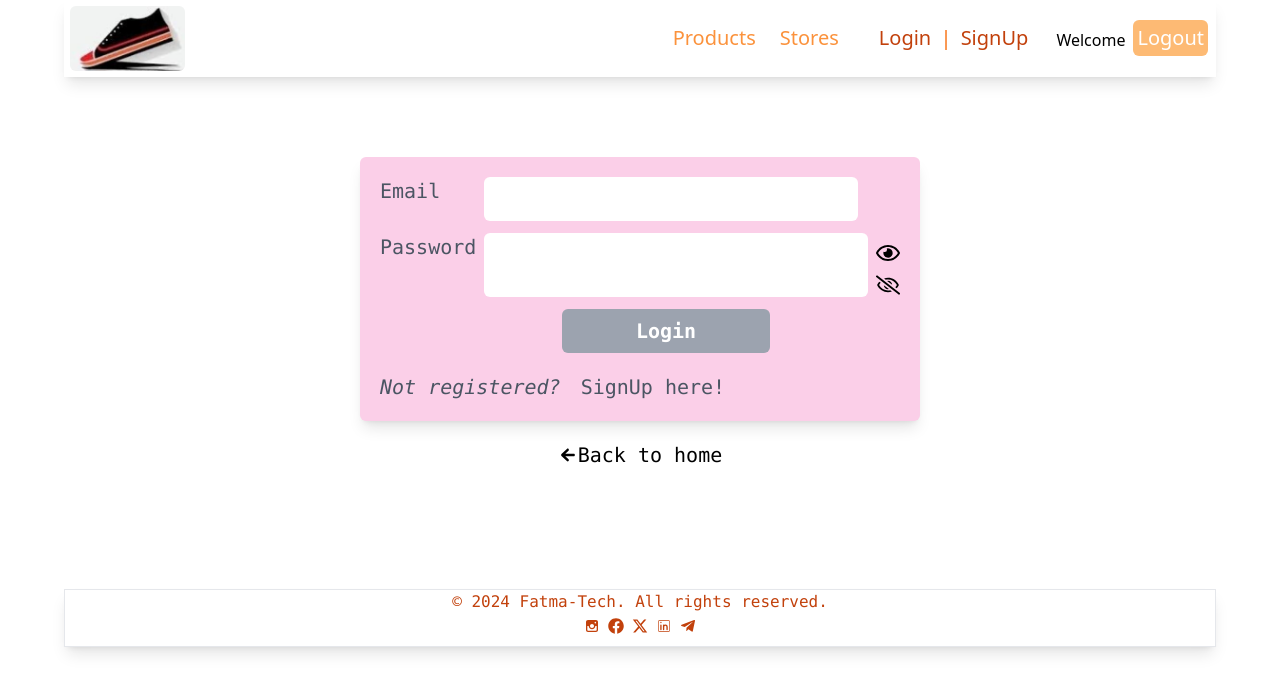
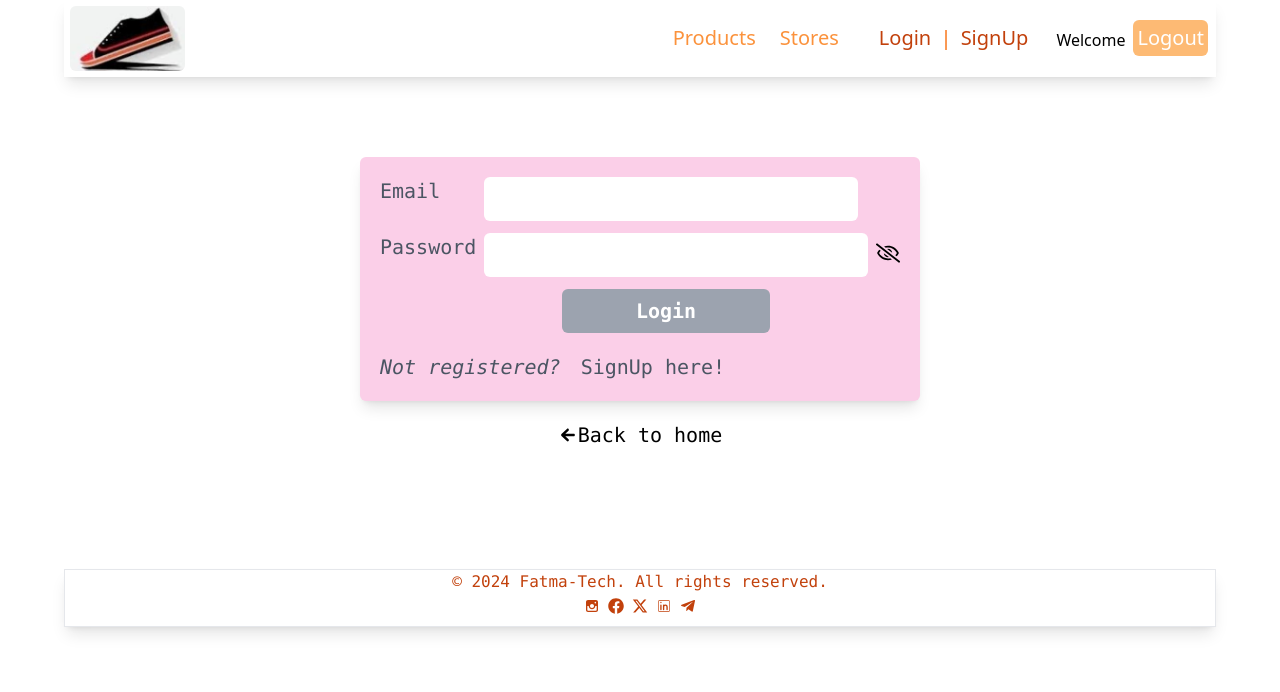
Before and after one commit to asnganje/shoeStoreFrontEnd, a React (Vite) app: page /login in a window 1280 px wide. Shown: the top 692 px of the page. Built offline with nearby package versions, Linux system fonts and the light colour scheme.

Commit message:
Add toggle visibility handler

```diff
--- a/src/components/auth/Login.jsx
+++ b/src/components/auth/Login.jsx
@@ -12,8 +12,19 @@ const Login = () => {
 
     const [email, setEmail] = useState('')
     const [password, setPassword] = useState('')
+    const [visible, setVisible] = useState(false)
 
     const dispatch = useDispatch()
+
+    let textType;
+    if(visible) {
+      textType = "text"
+    } else {
+      textType = "password"
+    }
+    const visibilityHandler = () => {
+      setVisible(!visible)
+    }
 
     const emailCHandler = (e) => {
       setEmail(e.target.value)
@@ -50,14 +61,15 @@ const Login = () => {
                 <label className="text-gray-600">Password</label>
                 <input
                   value={password}
+                  type={textType}
                   onChange={passwordCHandler}
                   className="w-[100%] rounded-md p-2 focus:outline-none focus:ring focus:border-blue-300"
                 />
 
                 <span className="">
-                {<FaRegEye className="text-2xl cursor-pointer mt-2"/>}
+                {visible &&<FaRegEye className="text-2xl cursor-pointer mt-2" onClick={visibilityHandler}/>}
 
-                {<FaRegEyeSlash className="text-2xl cursor-pointer mt-2"/>}
+                {!visible &&<FaRegEyeSlash className="text-2xl cursor-pointer mt-2" onClick={visibilityHandler}/>}
 
                 </span>
 
```
